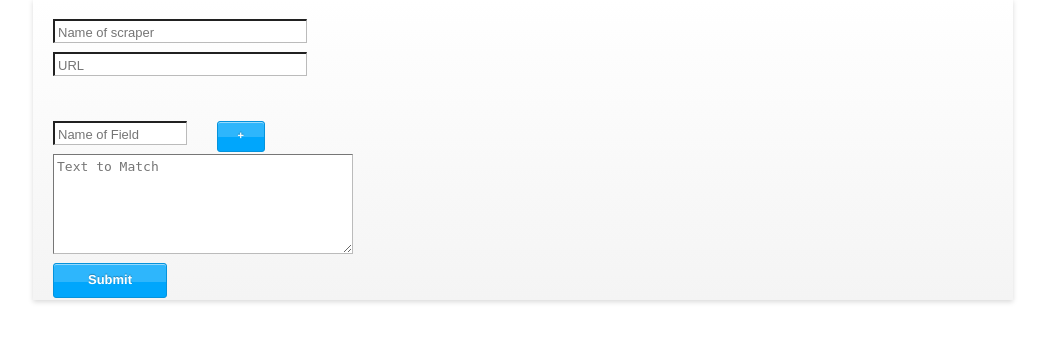
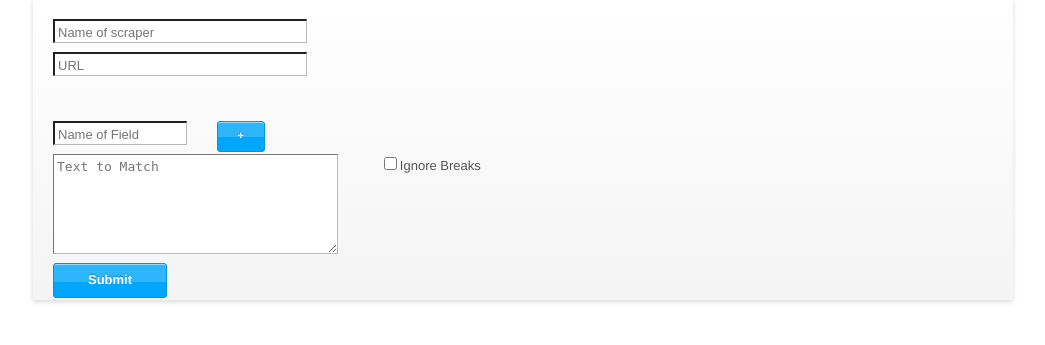
Before and after one commit to bsklaroff/scraper_bike, a Django app: template website/files/templates/index.html in a window 1280 px wide. Shown: the part 82-427 px from the top of the page, without its empty margins (117-1162 px from the left). Run offline with Django 3.2, Linux system fonts and the light colour scheme; the template is opened without the code that fills it, so the values that code supplies are empty; parts of the project's set-up code (start-up, migrations or seed data) failed here and were passed over.

Commit message:
ignore breaks works

```diff
--- a/scraper.py
+++ b/scraper.py
@@ -1,7 +1,7 @@
 import urllib2, sys, re, json
 from bs4 import BeautifulSoup, NavigableString, Comment
 
-IGNORE_BREAKS = True
+IGNORE_BREAKS = False
 INVALID_TAGS = ['a','b','i','u']
 
 class MyHTTPRedirectHandler(urllib2.HTTPRedirectHandler):
@@ -58,9 +58,9 @@ def main():
     res = []
     for el in cur_el.contents:
         if isinstance(el, NavigableString) and not isinstance(el, Comment):
-            if el.strip() or not IGNORE_BREAKS:
+            if el.strip() or IGNORE_BREAKS:
                 res.append(el)
-    if IGNORE_BREAKS:
+    if not IGNORE_BREAKS:
         print res[elem_id].strip()
     else:
         print ''.join(res).strip()
--- a/website/application1/models.py
+++ b/website/application1/models.py
@@ -13,6 +13,7 @@ class Field(models.Model):
     field_name_ns = models.CharField(max_length = 30)
     match_text = models.CharField(max_length = 10000)
     match_data = models.CharField(max_length = 800)
+    ignore_breaks = models.BooleanField()
     url = models.ForeignKey(Url)
     def __unicode__(self):
         return self.field_name + " for " + unicode(self.url)
--- a/website/files/static/js/smartscraper.js
+++ b/website/files/static/js/smartscraper.js
@@ -39,7 +39,7 @@ jQuery(document).ready(function ($) {
     });
     field_counter = 1
     $('#add_field').click(function() {
-	$('#fields').append('<div id=field' + field_counter + '><div class="row"> <div class="two columns"><input type="text" placeholder="Name of Field" class="small input-text" id="field_name' + field_counter + '"/></div><div class="two columns"><a href="javascript:void(0);" class="nice small white button radius" id="delete_field' + field_counter + '">-</a></div><div class="eight columns"> </div></div><textarea id="text_to_match' + field_counter + '" class="large_text_area" placeholder="Text to Match"></textarea></div></div>');
+	$('#fields').append('<div id=field' + field_counter + '><div class="row"> <div class="two columns"><input type="text" placeholder="Name of Field" class="small input-text" id="field_name' + field_counter + '"/></div><div class="two columns"><a href="javascript:void(0);" class="nice small white button radius" id="delete_field' + field_counter + '">-</a></div><div class="eight columns"></div></div><div class="row"><div class="four columns"><textarea id="text_to_match' + field_counter + '" class="large_text_area" placeholder="Text to Match"></textarea></div><div class="two columns"><label for="ignorebreaks' + field_counter + '"><input type="checkbox" id="ignore_breaks' + field_counter + '" />Ignore Breaks</label></div><div class="six columns"></div></div></div>');
 	var local_counter = field_counter
 	$('#delete_field' + local_counter).click(function() {
 	    $('#field_name'+ local_counter).remove();
@@ -66,6 +66,7 @@ jQuery(document).ready(function ($) {
 	    field = new Array();
 	    field[0] = $('#field_name' + counter).val();
 	    field[1] = $('#text_to_match' + counter).val();
+	    field[2] = $('#ignore_breaks' + counter).is(':checked');
 	    fields[counter_array]  = field;
 	    alert($('#field_name' + counter).val());
 	    alert($('#text_to_match' + counter).val());
--- a/website/files/templates/index.html
+++ b/website/files/templates/index.html
@@ -23,7 +23,15 @@
 	      </div>
 	      <div class="eight columns"> </div>
 	    </div>
-	    <textarea id="text_to_match0" class="large_text_area" placeholder="Text to Match"></textarea>
+	    <div class="row">
+	      <div class="four columns">
+		<textarea id="text_to_match0" class="large_text_area" placeholder="Text to Match"></textarea>
+	      </div>
+	      <div class="two columns">
+		<label for="ignore_breaks0"><input type="checkbox" id="ignore_breaks0" />Ignore Breaks</label>
+	      </div>
+	      <div class="six columns"></div>
+	    </div>
 	  </div>
 	</div>
 	<a href="javascript:void(0);" class="nice medium blue button radius" id="submit">Submit</a>
```
Also changed, not shown: website/application1/views.py (+7 -5 lines).
